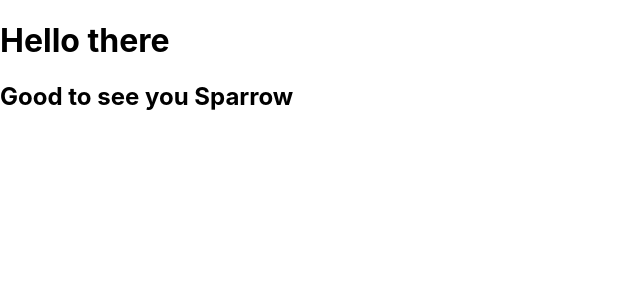
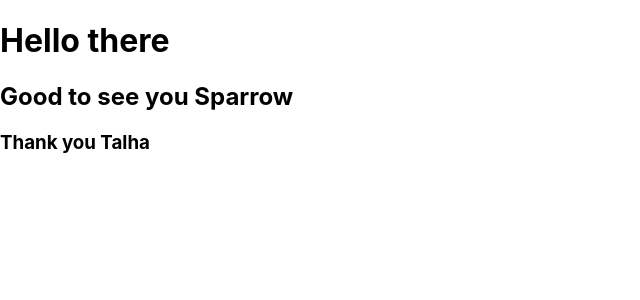
Before and after one commit to mtalhaabbas/nextjs-ecommerce-design, a Next.js app: page / in a window 1280 px wide. Shown: the top 300 px of the page, without its empty margins (0-640 px from the left). Built offline with nearby package versions, Linux system fonts and the light colour scheme.

Commit message:
9-9-2021
Changed

```diff
--- a/pages/index.js
+++ b/pages/index.js
@@ -7,6 +7,7 @@ export default function Home() {
     <>
 <h1>Hello there</h1>
 <h2>Good to see you Sparrow</h2>
+ <h3>Thank you Talha</h3>
   </>
   )
 }
```
